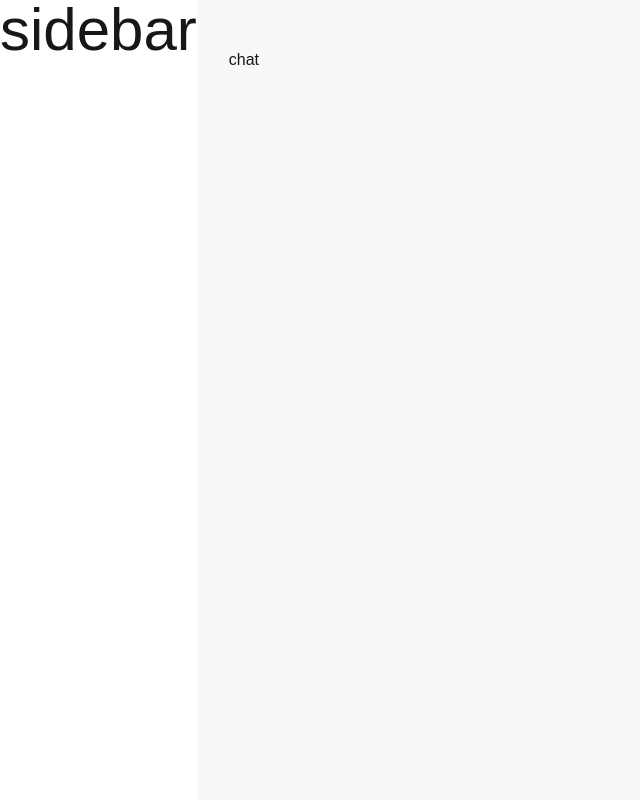
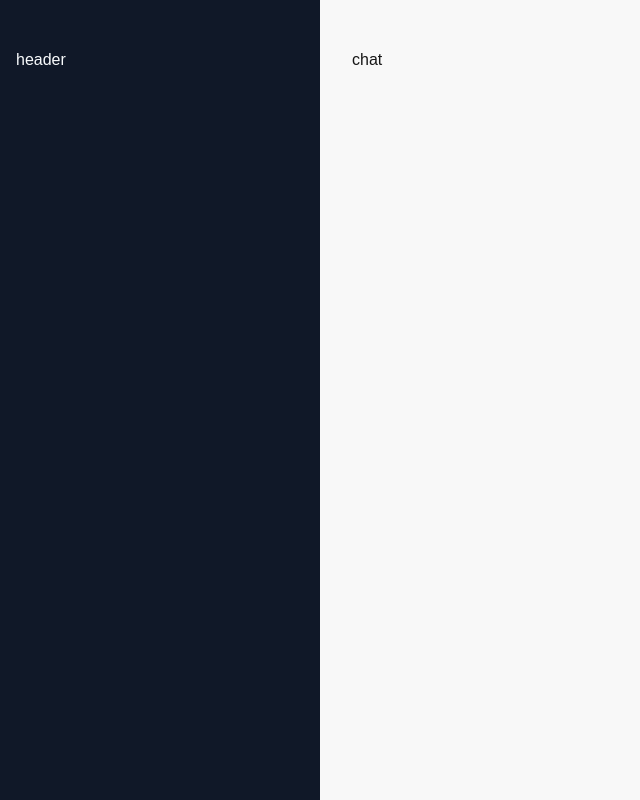
Before and after one commit to misiek869/CurioCity_App, a Next.js app: page /chat in a window 1280 px wide. Shown: the whole page, without its empty margins (0-640 px from the left). Built offline with nearby package versions, Linux system fonts and the light colour scheme.

Commit message:
import components and style

```diff
--- a/src/components/Sidebar.tsx
+++ b/src/components/Sidebar.tsx
@@ -1,7 +1,16 @@
 import React from 'react'
+import SidebarHeader from './SidebarHeader'
+import NavLinks from './NavLinks'
+import MemberProfile from './MemberProfile'
 
 const Sidebar = () => {
-	return <div className='text-6xl'>sidebar</div>
+	return (
+		<div className='px-4 w-80 min-h-full bg-gray-900 py-12 text-slate-50 grid grid-rows-[auto,1fr,auto]'>
+			<SidebarHeader />
+			<NavLinks />
+			<MemberProfile />
+		</div>
+	)
 }
 
 export default Sidebar
```
